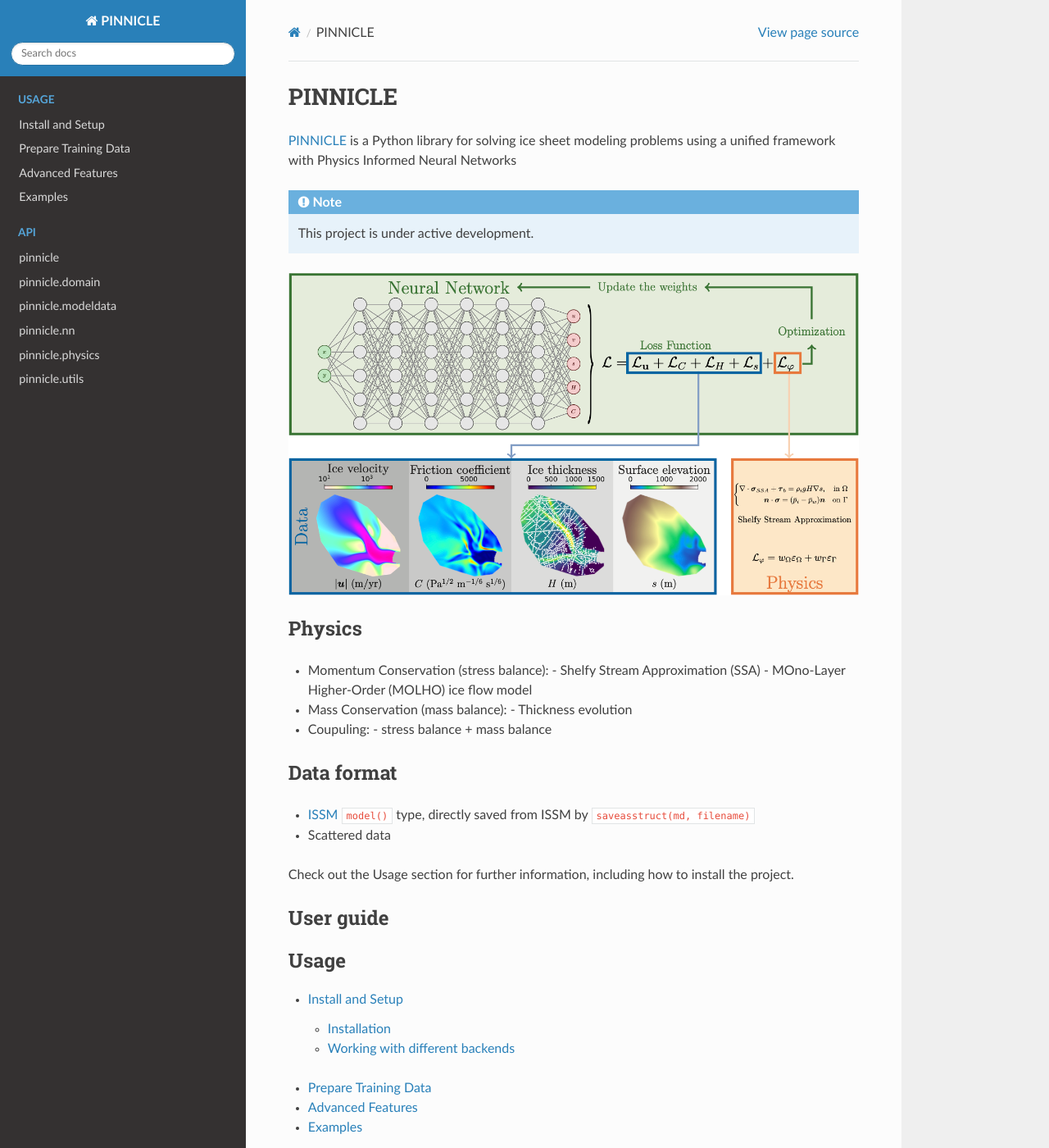
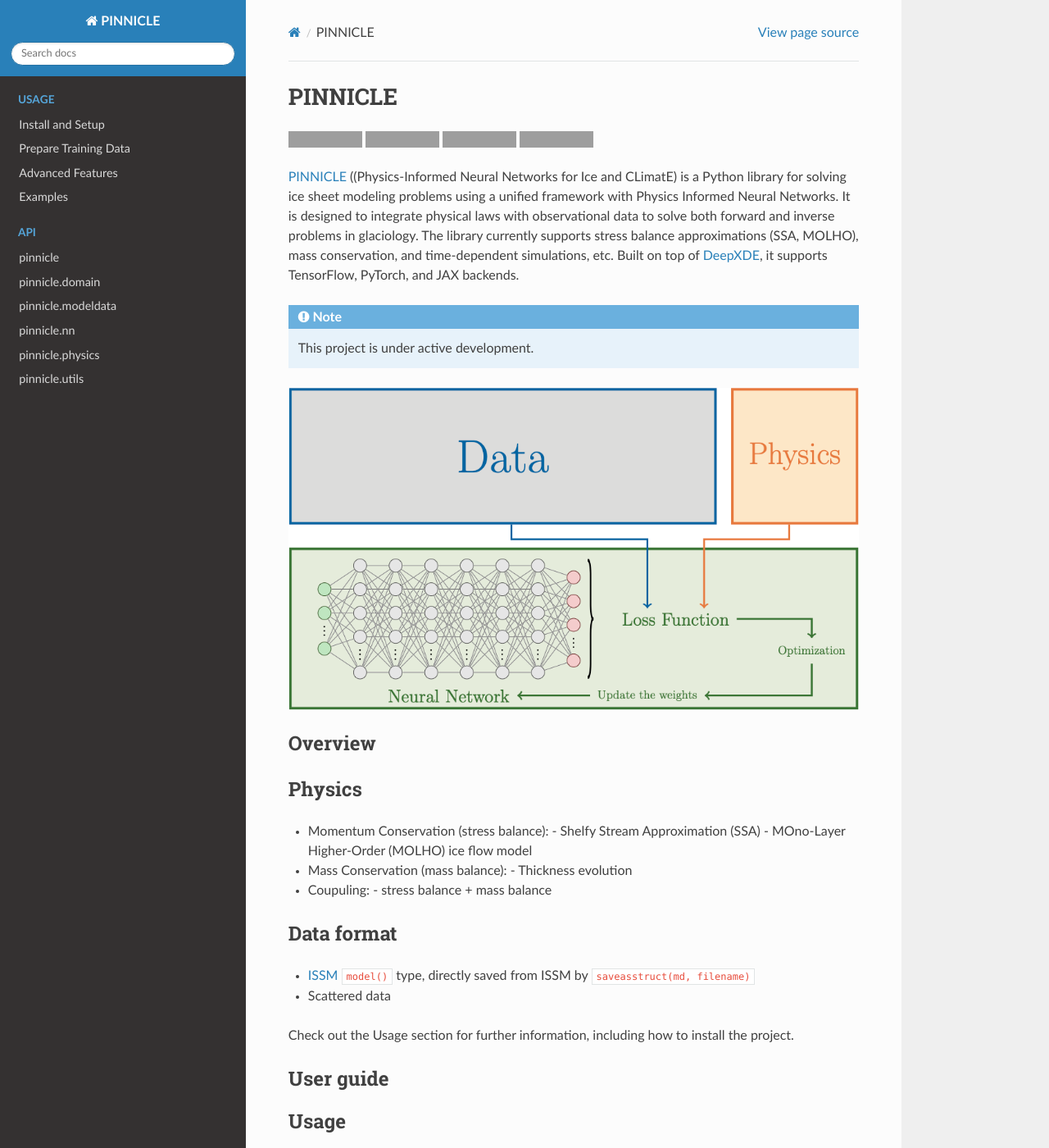
Before and after one commit to ISSMteam/PINNICLE, a Sphinx documentation site: the page built from docs/index.rst, in a window 1280 px wide and 1400 px high. Shown: the whole window at 82% size. Built offline with Sphinx 7.4.7 and the Read the Docs theme 3.1.0, drawn with Linux system fonts in a browser that asks for light colours; grey boxes are pictures that could not be loaded.

Commit message:
update image

```diff
--- a/docs/conf.py
+++ b/docs/conf.py
@@ -9,7 +9,7 @@ author = 'Cheng Gong'
 
 # The short X.Y version
 version = version("pinnicle")
-version = '0.1'
+version = '0.2'
 # The full version, including alpha/beta/rc tags
 release = version
 
--- a/docs/index.rst
+++ b/docs/index.rst
@@ -1,15 +1,32 @@
 PINNICLE
 ========
 
-`PINNICLE <https://github.com/ISSMteam/PINNICLE>`_ is a Python library for solving ice sheet modeling problems using a unified framework with Physics Informed Neural Networks
+.. image:: https://github.com/ISSMteam/PINNICLE/actions/workflows/CI.yml/badge.svg
+  :target: https://github.com/ISSMteam/PINNICLE/actions/workflows/CI.yml
+.. image:: https://codecov.io/gh/ISSMteam/PINNICLE/graph/badge.svg?token=S7REK0IKJH
+  :target: https://codecov.io/gh/ISSMteam/PINNICLE
+.. image:: https://zenodo.org/badge/DOI/10.5281/zenodo.15178900.svg
+   :target: https://doi.org/10.5281/zenodo.15178900
+.. image:: https://badge.fury.io/py/PINNICLE.svg
+    :target: https://badge.fury.io/py/PINNICLE
+
+`PINNICLE <https://github.com/ISSMteam/PINNICLE>`_ ((Physics-Informed Neural Networks for Ice and CLimatE) is a Python library for solving ice sheet modeling problems using a unified framework with Physics Informed Neural Networks.
+It is designed to integrate physical laws with observational data to solve both forward and inverse problems in glaciology.
+The library currently supports stress balance approximations (SSA, MOLHO), mass conservation, and time-dependent simulations, etc. Built on top of `DeepXDE <https://github.com/lululxvi/deepxde>`_, it supports TensorFlow, PyTorch, and JAX backends.
 
 
 .. note::
 
    This project is under active development.
 
+.. image:: images/pinn.png
 
-.. image:: images/pinn.png
+Overview
+--------
+
+
+
+
 
 
 Physics
```
Also changed, not shown: docs/requirements.txt (+4 -3 lines), docs/images/pinn.png.
